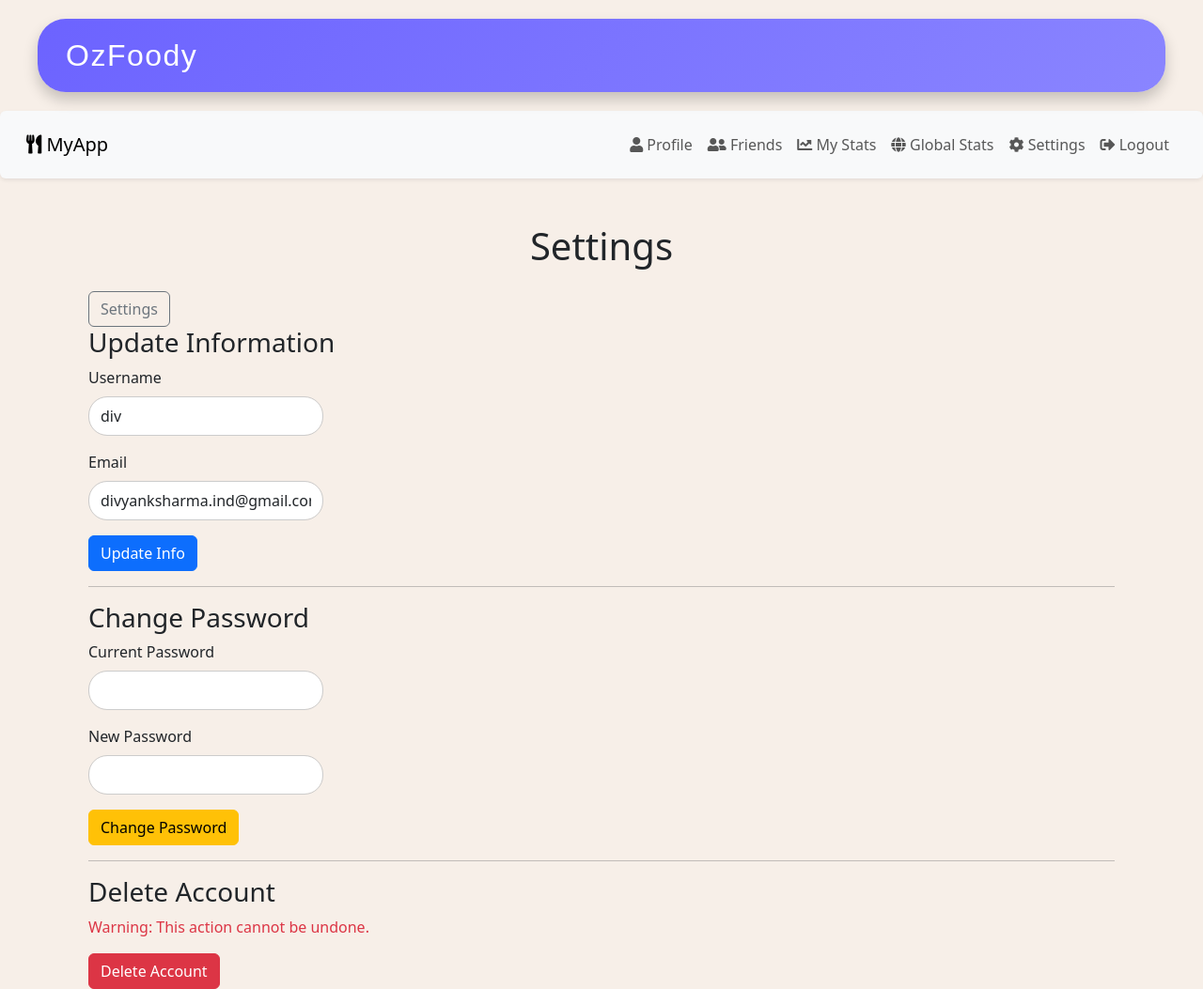
After one commit to IanO7/CITS3403-Group-Project, a Flask app: page /settings in a window 1280 px wide. The commit adds this page. Shown: the whole page at 94% size. Run offline with Flask 3, Linux system fonts and the light colour scheme; a user stored in the database is signed in.

Commit message:
Add user settings page for updating information and password management.
CSS fix later. Functionality to change name & reflect, etc. still in progress.

```diff
--- a/app/models.py
+++ b/app/models.py
@@ -17,9 +17,9 @@ class Note(db.Model):
 
 class User(db.Model):
     id       = db.Column(db.Integer, primary_key=True)
-    username = db.Column(db.String(50),  unique=True, nullable=False)
-    email    = db.Column(db.String(120), unique=True, nullable=False)
-    password = db.Column(db.String(128), nullable=False)
+    username = db.Column(db.String(150),  unique=True, nullable=False)
+    email    = db.Column(db.String(150), unique=True, nullable=False)
+    password = db.Column(db.String(150), nullable=False)
     Note       = db.relationship(Note, backref='user', lazy=True)
 
     def set_password(self, raw):
--- a/app/templates/base.html
+++ b/app/templates/base.html
@@ -18,35 +18,60 @@
 <body>
     <header>
         <a href="{{ url_for('views.landing') }}" class="logo">OzFoody</a>
-
-        <nav class="nav-links">
-            {% if session.user_id %}
-                <a href="{{ url_for('views.profile') }}" class="active">
+    </header>
+    <nav class="navbar navbar-expand-lg navbar-light bg-light rounded shadow-sm p-3">
+        <div class="container-fluid">
+            <a class="navbar-brand" href="/">
+                <i class="fas fa-utensils"></i> MyApp
+            </a>
+            <button class="navbar-toggler" type="button" data-bs-toggle="collapse" data-bs-target="#navbarNav" aria-controls="navbarNav" aria-expanded="false" aria-label="Toggle navigation">
+                <span class="navbar-toggler-icon"></span>
+            </button>
+            <div class="collapse navbar-collapse" id="navbarNav">
+                <ul class="navbar-nav ms-auto">
+                    {% if session.get('user_id') %}
+                    <li class="nav-item">
+                        <a class="nav-link" href="{{ url_for('views.profile') }}">
                             <i class="fas fa-user"></i> Profile
                         </a>
-                <a href="{{ url_for('views.my_stats') }}">
+                    </li>
+                    <li class="nav-item">
+                        <a class="nav-link" href="{{ url_for('views.friends') }}">
+                            <i class="fas fa-user-friends"></i> Friends
+                        </a>
+                    </li>
+                    <li class="nav-item">
+                        <a class="nav-link" href="{{ url_for('views.my_stats') }}">
                             <i class="fas fa-chart-line"></i> My Stats
                         </a>
-                <a href="{{ url_for('views.global_stats') }}">
+                    </li>
+                    <li class="nav-item">
+                        <a class="nav-link" href="{{ url_for('views.global_stats') }}">
                             <i class="fas fa-globe"></i> Global Stats
                         </a>
-                <a href="{{ url_for('views.friends') }}">
-                    <i class="fas fa-users"></i> Friends
+                    </li>
+                    <li class="nav-item">
+                        <a class="nav-link" href="{{ url_for('views.settings') }}">
+                            <i class="fas fa-cog"></i> Settings
                         </a>
-                <a href="{{ url_for('auth.logout') }}">
-                    <i class="fas fa-sign-out-alt"></i> Log Out
+                    </li>
+                    <li class="nav-item">
+                        <a class="nav-link" href="{{ url_for('auth.logout') }}">
+                            <i class="fas fa-sign-out-alt"></i> Logout
                         </a>
+                    </li>
                     {% else %}
-                <a href="{{ url_for('auth.login') }}">
-                    <i class="fas fa-sign-in-alt"></i> Log In
+                    <li class="nav-item">
+                        <a class="nav-link" href="{{ url_for('auth.login') }}">
+                            <i class="fas fa-sign-in-alt"></i> Login
                         </a>
-                <a href="{{ url_for('auth.sign_up') }}">
-                    <i class="fas fa-user-plus"></i> Sign Up
-                </a>
+                    </li>
                     {% endif %}
+                </ul>
+            </div>
+        </div>
     </nav>
-    </header>
-    <div class="container">
+    <div class="container mt-4">
         {% block content %}{% endblock %}
     </div>
 </body>
--- a/app/templates/my_friends.html
+++ b/app/templates/my_friends.html
@@ -7,7 +7,7 @@
 <link rel="stylesheet" href="{{ url_for('static', filename='css/main.css') }}">
 
 <div class="container mt-5">
-    <h1 class="text-center mb-4 text-heading">Friends</h1>
+    <h1 class="text-center mb-4 text-heading">Friends of {{ user.username }}</h1>
 
     <!-- Users to Follow -->
     <div class="users-to-follow">
--- a/app/templates/my_stats.html
+++ b/app/templates/my_stats.html
@@ -16,6 +16,8 @@
             </div>
         </div>
     </div>
+
+    <h1 class="text-center mb-4">Statistics for {{ user.username }}</h1>
 
     <!-- Statistics Section -->
     <div class="stats-grid">
--- /dev/null
+++ b/app/templates/settings.html
@@ -0,0 +1,76 @@
+{% extends "base.html" %}
+{% block title %}Settings{% endblock %}
+
+{% block content %}
+<div class="container mt-5">
+    <h1 class="text-center mb-4">Settings</h1>
+
+    <!-- Add this link to your navigation bar or profile page -->
+    <a href="{{ url_for('views.settings') }}" class="btn btn-outline-secondary">Settings</a>
+
+    <!-- Update User Information -->
+    <form id="update-info-form" method="POST">
+        <h3>Update Information</h3>
+        <div class="mb-3">
+            <label for="username" class="form-label">Username</label>
+            <input type="text" class="form-control" id="username" name="username" value="{{ user.username }}" required>
+        </div>
+        <div class="mb-3">
+            <label for="email" class="form-label">Email</label>
+            <input type="email" class="form-control" id="email" name="email" value="{{ user.email }}" required>
+        </div>
+        <button type="submit" class="btn btn-primary" name="action" value="update_info">Update Info</button>
+    </form>
+
+    <hr>
+
+    <!-- Update Password -->
+    <form id="update-password-form" method="POST">
+        <h3>Change Password</h3>
+        <div class="mb-3">
+            <label for="current_password" class="form-label">Current Password</label>
+            <input type="password" class="form-control" id="current_password" name="current_password" required>
+        </div>
+        <div class="mb-3">
+            <label for="new_password" class="form-label">New Password</label>
+            <input type="password" class="form-control" id="new_password" name="new_password" required>
+        </div>
+        <button type="submit" class="btn btn-warning" name="action" value="update_password">Change Password</button>
+    </form>
+
+    <hr>
+
+    <!-- Delete Account -->
+    <form id="delete-account-form" method="POST">
+        <h3>Delete Account</h3>
+        <p class="text-danger">Warning: This action cannot be undone.</p>
+        <button type="submit" class="btn btn-danger" name="action" value="delete_account">Delete Account</button>
+    </form>
+</div>
+
+<script>
+    // Handle form submissions with fetch to provide better user feedback
+    document.querySelectorAll('form').forEach(form => {
+        form.addEventListener('submit', event => {
+            event.preventDefault();
+            const formData = new FormData(form);
+            fetch('/settings', {
+                method: 'POST',
+                body: formData
+            })
+            .then(response => response.json())
+            .then(data => {
+                if (data.success) {
+                    alert(data.message);
+                    if (form.id === 'delete-account-form') {
+                        window.location.href = '/';
+                    }
+                } else {
+                    alert(data.error || 'An error occurred.');
+                }
+            })
+            .catch(error => console.error('Error:', error));
+        });
+    });
+</script>
+{% endblock %}
--- a/app/views.py
+++ b/app/views.py
@@ -1,6 +1,7 @@
 from flask import Blueprint, render_template, request, redirect, url_for, session, jsonify, abort
 from .models import Note, User, Follow
 from . import db
+from werkzeug.security import generate_password_hash, check_password_hash
 
 views = Blueprint('views', __name__)
 
@@ -109,7 +110,7 @@ def friends():
     # Fetch posts from followed users
     notes = Note.query.filter(Note.user_id.in_(followed_users)).all()
 
-    return render_template('my_friends.html', all_users=all_users, followed_users=followed_users, notes=notes)
+    return render_template('my_friends.html', user=user, all_users=all_users, followed_users=followed_users, notes=notes)
 
 @views.route('/like/<int:note_id>', methods=['POST'])
 def like(note_id):
@@ -217,3 +218,38 @@ def unfollow(user_id):
     db.session.delete(follow)
     db.session.commit()
     return jsonify(success=True), 200
+
+@views.route('/settings', methods=['GET', 'POST'])
+def settings():
+    user = current_user()
+    if not user:
+        return redirect(url_for('auth.login'))
+
+    if request.method == 'POST':
+        action = request.form.get('action')
+
+        if action == 'update_info':
+            # Update user information
+            user.username = request.form.get('username')
+            user.email = request.form.get('email')
+            db.session.commit()
+            return jsonify(success=True, message="User information updated successfully"), 200
+
+        elif action == 'update_password':
+            # Update password
+            current_password = request.form.get('current_password')
+            new_password = request.form.get('new_password')
+            if not check_password_hash(user.password, current_password):
+                return jsonify(success=False, error="Current password is incorrect"), 400
+            user.password = generate_password_hash(new_password)
+            db.session.commit()
+            return jsonify(success=True, message="Password updated successfully"), 200
+
+        elif action == 'delete_account':
+            # Delete user account
+            db.session.delete(user)
+            db.session.commit()
+            session.clear()
+            return jsonify(success=True, message="Account deleted successfully"), 200
+
+    return render_template('settings.html', user=user)
```
Also changed, not shown: app/__init__.py (+6 -3 lines), instance/database.db. Lines whose indentation alone changed are shown as unchanged.
